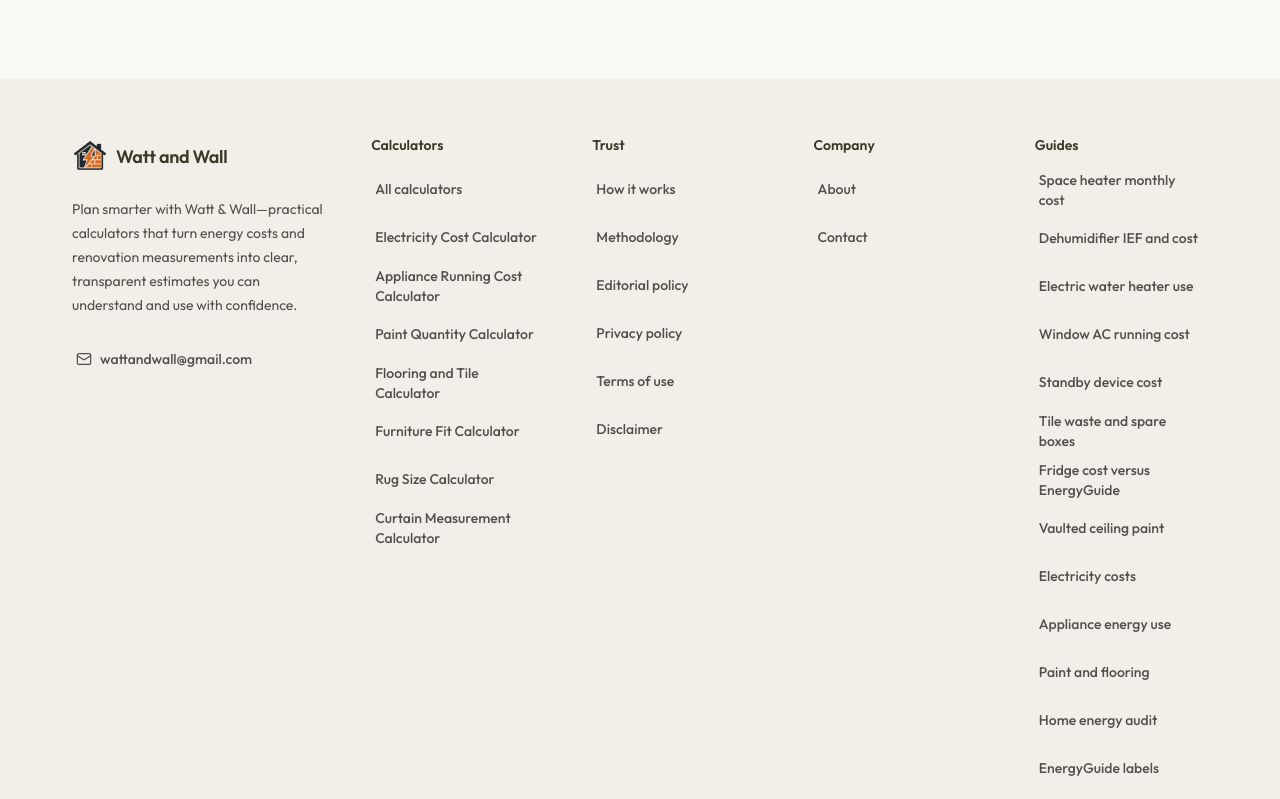
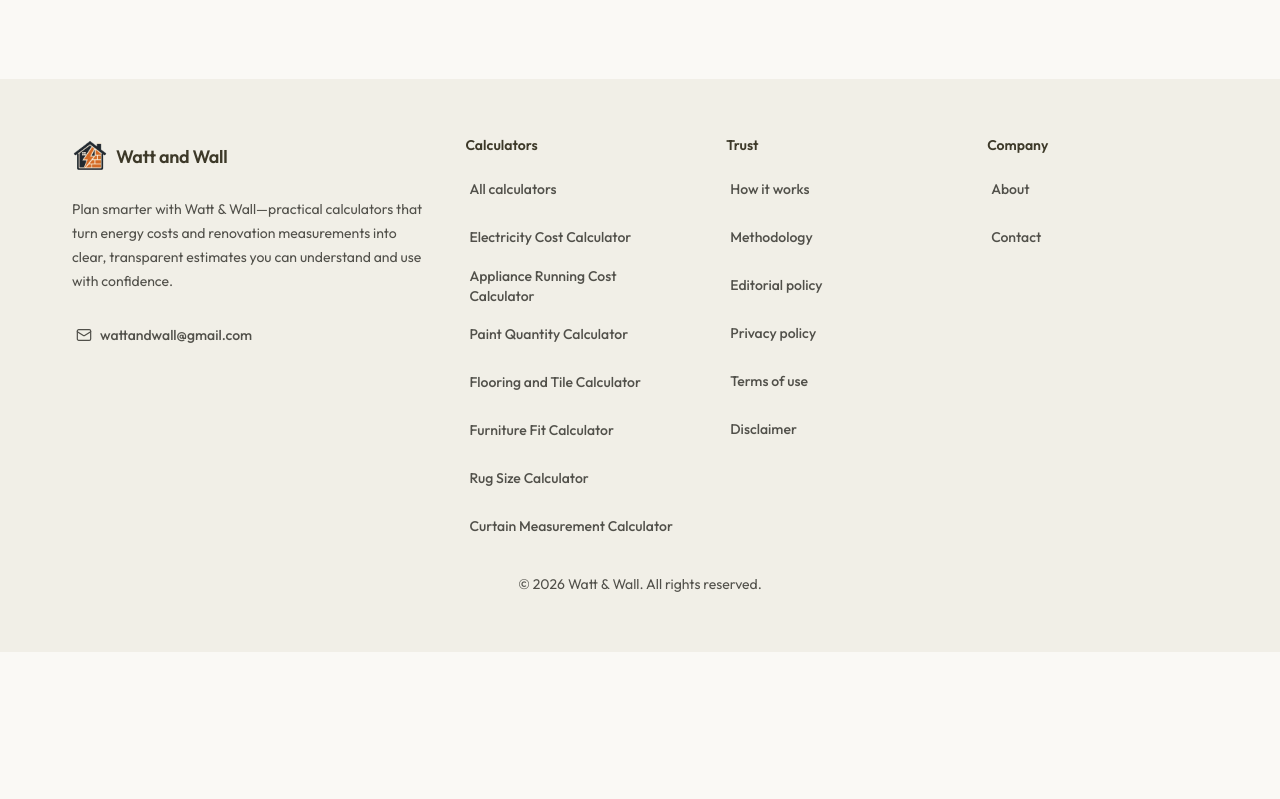
Before and after one commit to rudra2410/watt-wall, a Next.js app: page / in a window 1280 px wide. Shown: the part 5300-6099 px from the top of the page. After the commit the page ends 5952 px from the top, so only its background shows below. Built offline with nearby package versions, Linux system fonts and the light colour scheme.

Commit message:
Simplify footer navigation layout

```diff
--- a/components/site-footer.tsx
+++ b/components/site-footer.tsx
@@ -15,7 +15,7 @@ export function SiteFooter() {
   return (
     <footer className="bg-muted">
       <Container className="py-12 sm:py-14">
-        <div className="grid gap-10 sm:grid-cols-2 lg:grid-cols-[minmax(0,1.45fr)_repeat(4,minmax(0,1fr))] lg:gap-12">
+        <div className="grid gap-10 sm:grid-cols-2 lg:grid-cols-[minmax(0,1.6fr)_repeat(3,minmax(0,1fr))] lg:gap-10">
           <div className="max-w-sm sm:col-span-2 lg:col-span-1">
             <SiteLogo />
             <p className="mt-4 max-w-md text-sm leading-6 text-muted-foreground">{siteConfig.footerDescription}</p>
@@ -46,7 +46,7 @@ export function SiteFooter() {
             ))}
           </FooterNavigation>
 
-          {footerNavigation.map((group) => (
+          {footerNavigation.filter((group) => group.label !== "Guides").map((group) => (
             <FooterNavigation key={group.label} label={group.label}>
               {group.links.map((link) => (
                 <li key={link.href}>
```
